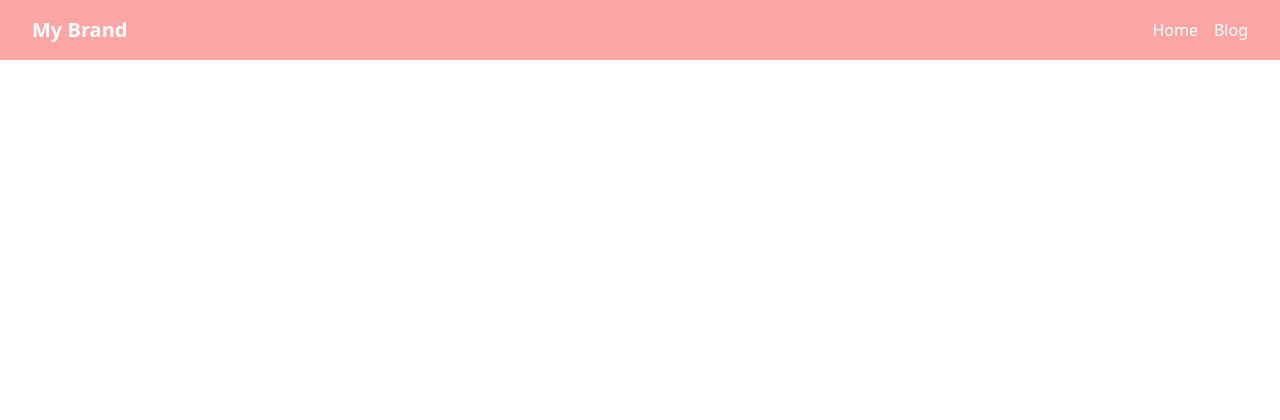
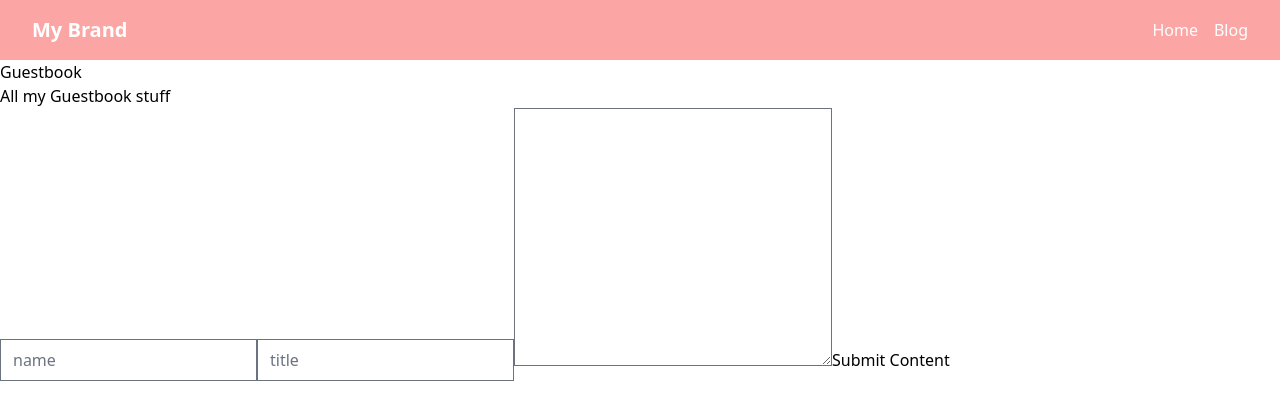
Before and after one commit to RealBirdMan91/camp9-blog, a React (Vite) app: page /guestbook in a window 1280 px wide. Before the commit this address had no page. Shown: the top 420 px of the page. Built offline with nearby package versions, Linux system fonts and the light colour scheme.

Commit message:
create guestbook

```diff
--- a/db.json
+++ b/db.json
@@ -26,5 +26,19 @@
     }
   ],
   "comments": [],
-  "replies": []
+  "replies": [],
+  "guestbook": [
+    {
+      "id": 1,
+      "name": "Julian",
+      "title": "Wow such a nice title",
+      "content": "Wow such a nice content"
+    },
+    {
+      "id": 2,
+      "name": "Maria",
+      "title": "Wow such a nice title!!!",
+      "content": "Wow such a nice content!!!"
+    }
+  ]
 }
--- a/src/App.tsx
+++ b/src/App.tsx
@@ -4,6 +4,7 @@ import Navbar from "./components/Navbar";
 import Home from "./pages/Home";
 import Blog from "./pages/Blog";
 import SingleBlog from "./components/SingleBlog";
+import Guestbook from "./pages/Guestbook";
 
 function App() {
   // implement Routing for / and for /blog
@@ -16,6 +17,7 @@ function App() {
           <Route path="/" element={<Home />} />
           <Route path="/blog" element={<Blog />} />
           <Route path="/blog/:id" element={<SingleBlog />} />
+          <Route path="/guestbook" element={<Guestbook />} />
         </Routes>
       </main>
     </>
--- /dev/null
+++ b/src/components/Modal.tsx
@@ -0,0 +1,25 @@
+import React, { Dispatch, SetStateAction } from "react";
+
+type Props = {
+  isOpen: boolean;
+  setIsOpen: Dispatch<SetStateAction<boolean>>;
+};
+
+function Modal(props: Props) {
+  const myArr = [1, 2, 3, 4, 5];
+
+  const newArray = myArr.filter((number) => {
+    return number !== 2;
+  });
+
+  console.log(myArr, newArray);
+
+  return (
+    <div className={props.isOpen ? "visible" : "hidden"}>
+      <h1 className="text-2xl">hello Modal</h1>
+      <button onClick={() => props.setIsOpen(false)}>close Modal</button>
+    </div>
+  );
+}
+
+export default Modal;
--- /dev/null
+++ b/src/components/SpecialCard.tsx
@@ -0,0 +1,16 @@
+import React, { Dispatch, SetStateAction } from "react";
+
+type Props = {
+  setIsOpen: Dispatch<SetStateAction<boolean>>;
+};
+
+function SpecialCard(props: Props) {
+  return (
+    <div>
+      <h1>Hello SpecialCard</h1>
+      <button onClick={() => props.setIsOpen(true)}>Open Modal</button>
+    </div>
+  );
+}
+
+export default SpecialCard;
--- /dev/null
+++ b/src/pages/Guestbook.tsx
@@ -0,0 +1,19 @@
+import React, { useState } from "react";
+import { useEffect } from "react";
+
+function Guestbook() {
+  return (
+    <div>
+      <h1>Guestbook</h1>
+      <p>All my Guestbook stuff</p>
+      <form>
+        <input type="text" placeholder="name" />
+        <input type="text" placeholder="title" />
+        <textarea cols={30} rows={10}></textarea>
+        <button>Submit Content</button>
+      </form>
+    </div>
+  );
+}
+
+export default Guestbook;
```
